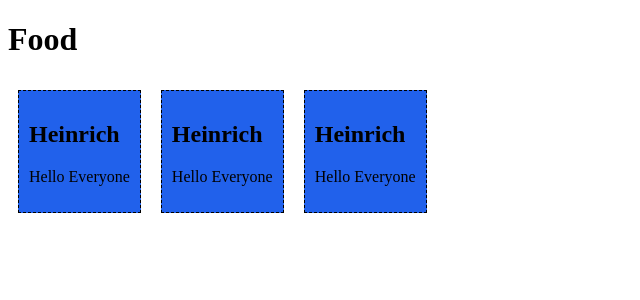
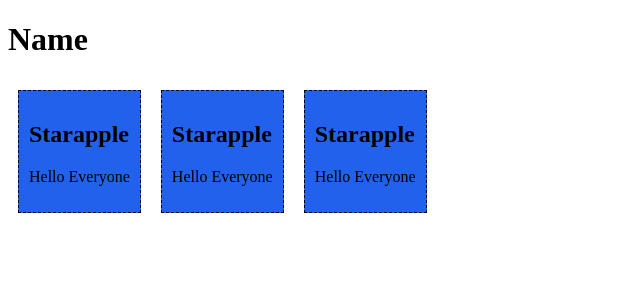
Before and after one commit to Eleboy08/Webprog-sf241-vuejs, a Vue app in the folder firstsfc/: page / in a window 1280 px wide. Shown: the top 300 px of the page, without its empty margins (0-640 px from the left). Built offline with nearby package versions, Linux system fonts and the light colour scheme.

Commit message:
Task 03 Create a Clean Project

```diff
--- a/firstsfc/src/App.vue
+++ b/firstsfc/src/App.vue
@@ -1,5 +1,5 @@
 <template>
-  <h1>Food</h1>
+  <h1>Name</h1>
   <food-item/>
   <food-item/>
   <food-item/>
--- a/firstsfc/src/components/FoodItem.vue
+++ b/firstsfc/src/components/FoodItem.vue
@@ -9,7 +9,7 @@
 export default {
   data() {
     return {
-      name: 'Heinrich',
+      name: 'Starapple',
       message: 'Hello Everyone'
     }
   }
```
